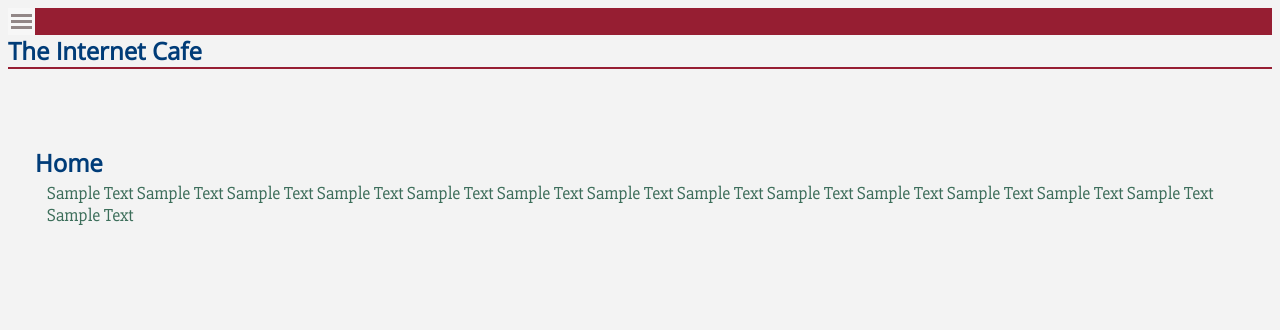
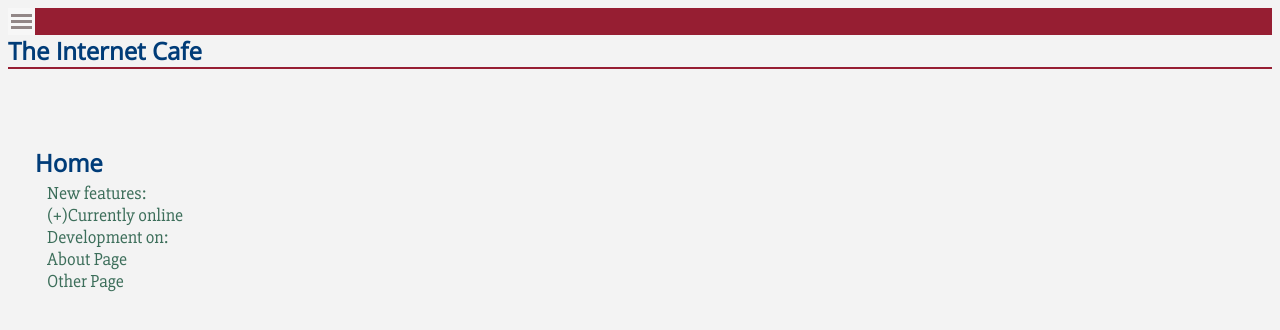
Before and after one commit to Geocube333/Geocube333.github.io, a plain HTML site: page index.html in a window 1280 px wide. Drawn offline with nearby package versions, Linux system fonts and the light colour scheme.

Commit message:
Index.html edit 0002
Index version 17.1.1e2

-Sample text and replaced with an update log

Thats all. jan.1.2016

```diff
--- a/index.html
+++ b/index.html
@@ -36,9 +36,13 @@
 
 	<div id="content">
 		<h1 id="home" class="title"> Home </h1>
-		<p class="content"> Sample Text Sample Text Sample Text Sample Text Sample Text Sample
-		Text Sample Text Sample Text Sample Text Sample Text Sample Text Sample
-		Text Sample Text Sample Text</p>
+		<p class="content">
+			New features: <br />
+			(+)Currently online <br />
+			Development on: <br />
+			About Page <br />
+			Other Page <br />
+		</p>
 	</div>
 
   </body>
```
